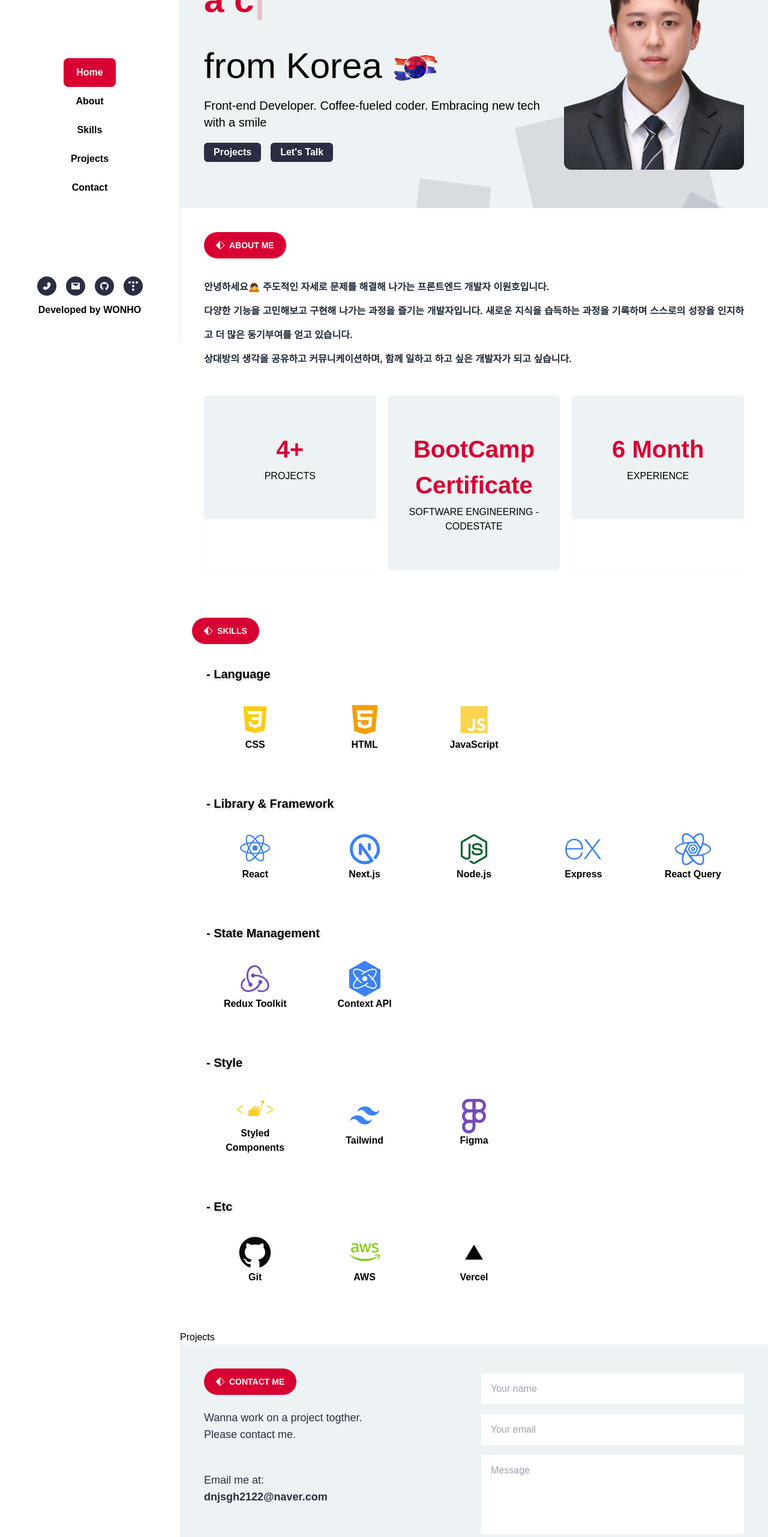
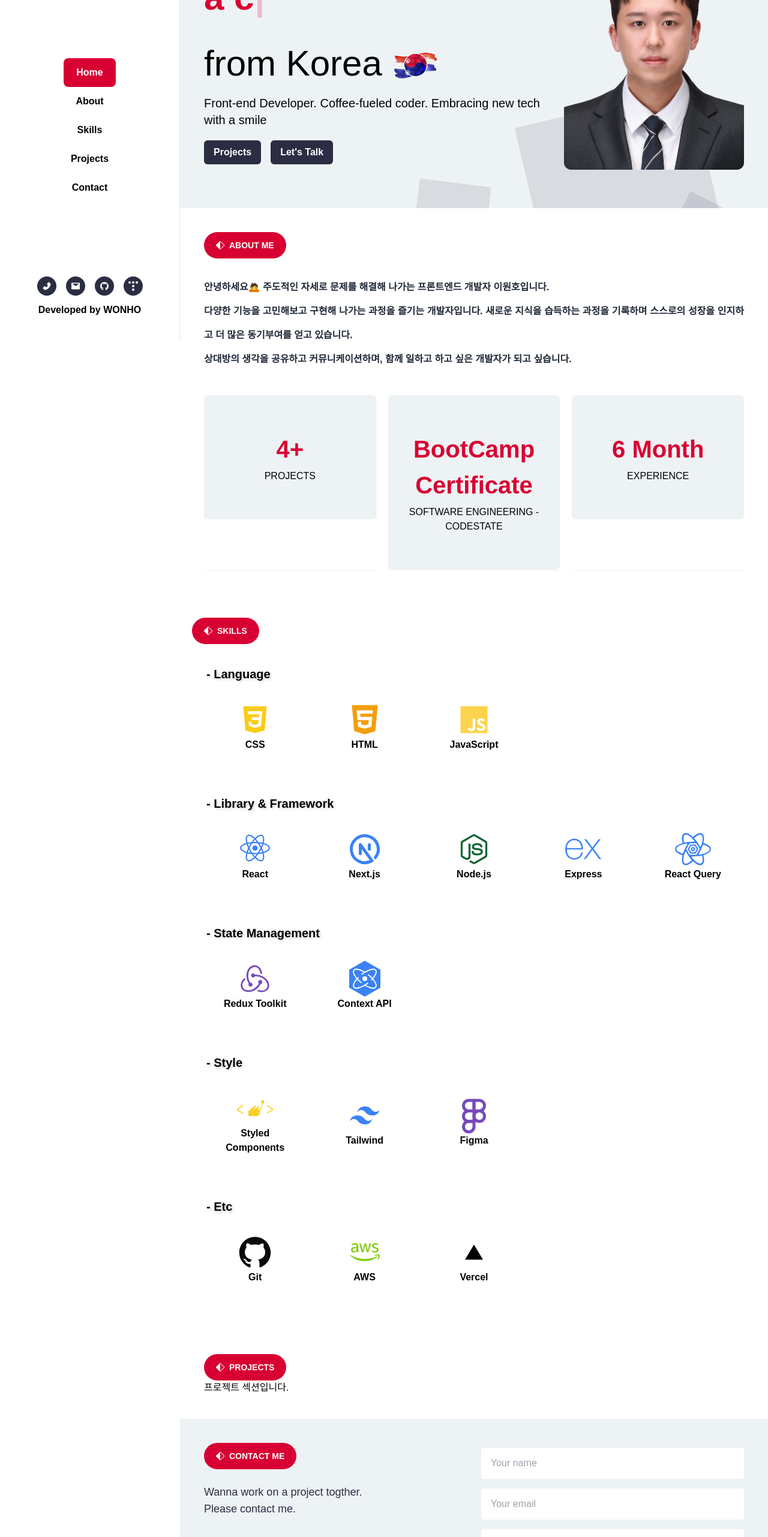
Before and after one commit to W0N-H0/portfolio-next13, a Next.js app: page / in a window 1280 px wide. Shown: the part 231-2794 px from the top of the page at 60% size. Built offline with nearby package versions, Linux system fonts and the light colour scheme; a web font is replaced by a local one.

Commit message:
[Design] Projects 컴포넌트 레이아웃 구현

```diff
--- a/components/Main.jsx
+++ b/components/Main.jsx
@@ -45,7 +45,7 @@ const Main = () => {
             <Link href="#projects">
               <motion.button
                 {...hoverMotion}
-                className="bg-dark-blue text-white px-2 lg:px-4 py-1 rounded-md hover:bg-dark-blue/75 cursor-pointer"
+                className="bg-dark-blue text-white px-2 lg:px-4 py-2 rounded-md hover:bg-dark-blue/75 cursor-pointer"
               >
                 Projects
               </motion.button>
@@ -53,7 +53,7 @@ const Main = () => {
             <Link href="#contact">
               <motion.button
                 {...hoverMotion}
-                className="bg-dark-blue text-white px-2 lg:px-4 py-1 rounded-md hover:bg-dark-blue/75 cursor-pointer"
+                className="bg-dark-blue text-white px-2 lg:px-4 py-2 rounded-md hover:bg-dark-blue/75 cursor-pointer"
               >
                 Let&apos;s Talk
               </motion.button>
--- a/components/Projects.jsx
+++ b/components/Projects.jsx
@@ -1,7 +1,18 @@
 "use client";
+import SectionTitle from "./SectionTitle/SectionTitle";
 
 const Projects = () => {
-  return <div>Projects</div>;
+  return (
+    <div
+      className="w-full h-fit px-[40px] py-10 max-xs:px-[20px] relative bg-white"
+      id="projects"
+    >
+      <div className="max-w-[1250px] m-auto">
+        <SectionTitle title={"Projects"} />
+        <div>프로젝트 섹션입니다.</div>
+      </div>
+    </div>
+  );
 };
 
 export default Projects;
```
